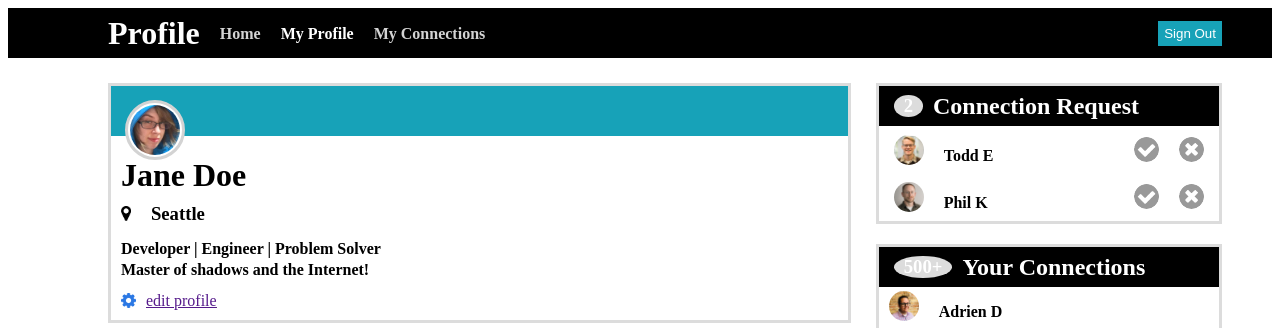
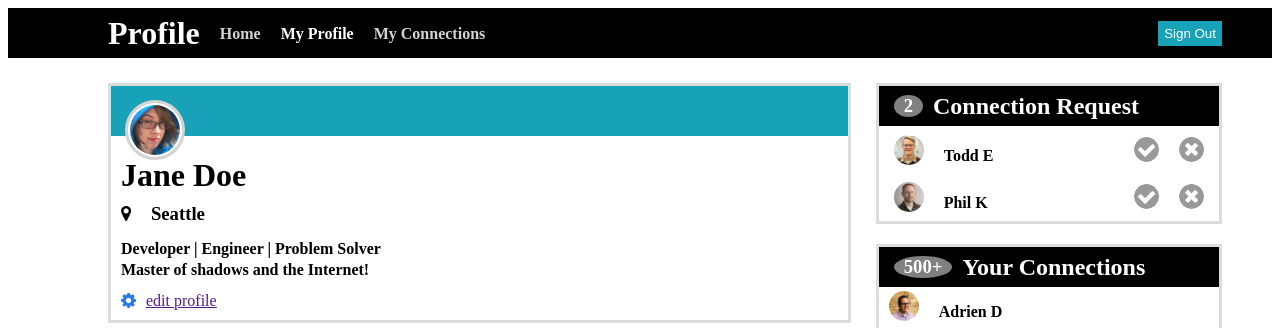
Before and after one commit to jamesluty/Coding_Dojo, a plain HTML site: page Web_Development/profile_page/index.html in a window 1280 px wide. Shown: the top 328 px of the page. Drawn offline with Linux system fonts and the light colour scheme.

Commit message:
color changes

```diff
--- a/Web_Development/profile_page/style.css
+++ b/Web_Development/profile_page/style.css
@@ -139,12 +139,12 @@ p {
 }
 
 .sub h3 {
-    background-color: gainsboro;
+    background-color: grey;
     border-radius: 50%;
 }
 
 .sub2 h3 {
-    background-color: gainsboro;
+    background-color: grey;
     border-radius: 50%;
 }
 
```
